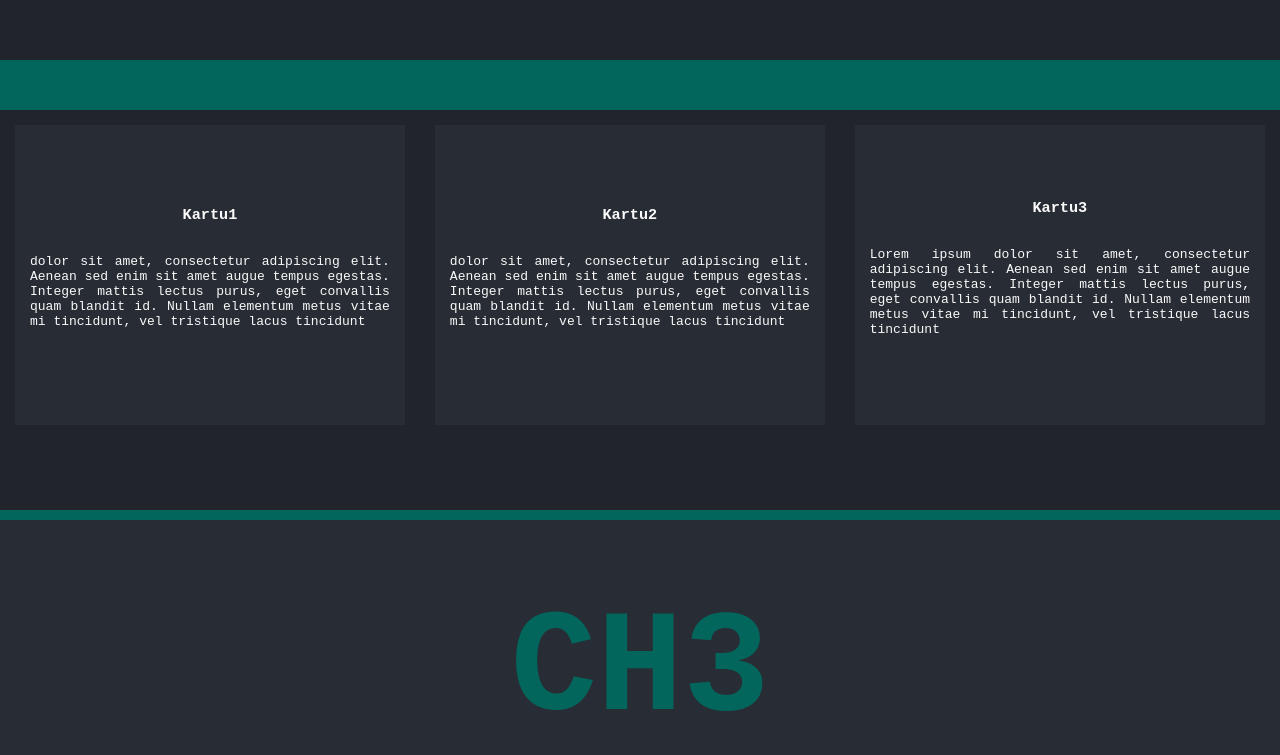
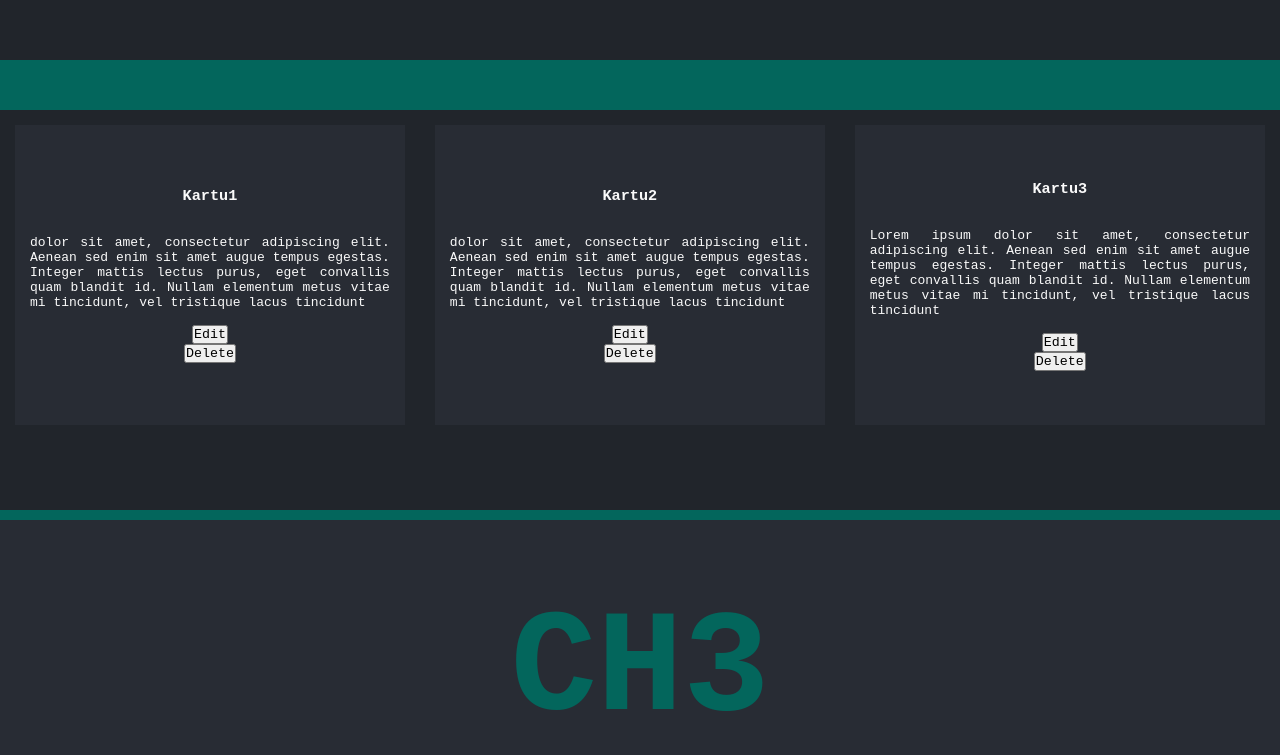
Before and after one commit to jojozzs/Web-Note, a plain HTML site: page index.html in a window 1280 px wide. Shown: the part 140-895 px from the top of the page. Drawn offline with Linux system fonts and the light colour scheme.

Commit message:
feat:edit and delete button on cards

```diff
--- a/index.html
+++ b/index.html
@@ -19,6 +19,8 @@
                 <p class = cardBody>dolor sit amet, consectetur adipiscing elit. Aenean sed enim sit amet augue tempus egestas.
                     Integer mattis lectus purus, eget convallis quam blandit id. Nullam elementum metus vitae mi
                     tincidunt, vel tristique lacus tincidunt</p>
+                <button class = CardEditButton>Edit</button>
+                <button class = CardDeleteButton>Delete</button>
             </div>
 
             <div class = card>
@@ -26,6 +28,8 @@
                 <p class = cardBody>dolor sit amet, consectetur adipiscing elit. Aenean sed enim sit amet augue tempus egestas.
                     Integer mattis lectus purus, eget convallis quam blandit id. Nullam elementum metus vitae mi
                     tincidunt, vel tristique lacus tincidunt</p>
+                <button class = CardEditButton>Edit</button>
+                <button class = CardDeleteButton>Delete</button>
             </div>
 
             <div class = card>
@@ -34,6 +38,8 @@
                     dolor sit amet, consectetur adipiscing elit. Aenean sed enim sit amet augue tempus egestas.
                     Integer mattis lectus purus, eget convallis quam blandit id. Nullam elementum metus vitae mi
                     tincidunt, vel tristique lacus tincidunt</p>
+                <button class = CardEditButton>Edit</button>
+                <button class = CardDeleteButton>Delete</button>
             </div>
         </div>
     </div>
--- a/style.css
+++ b/style.css
@@ -76,3 +76,6 @@ body {
     margin: 15px;
     text-align: justify;
 }
+
+.CardEditButton{}
+.CardDeleteButton{}
```
